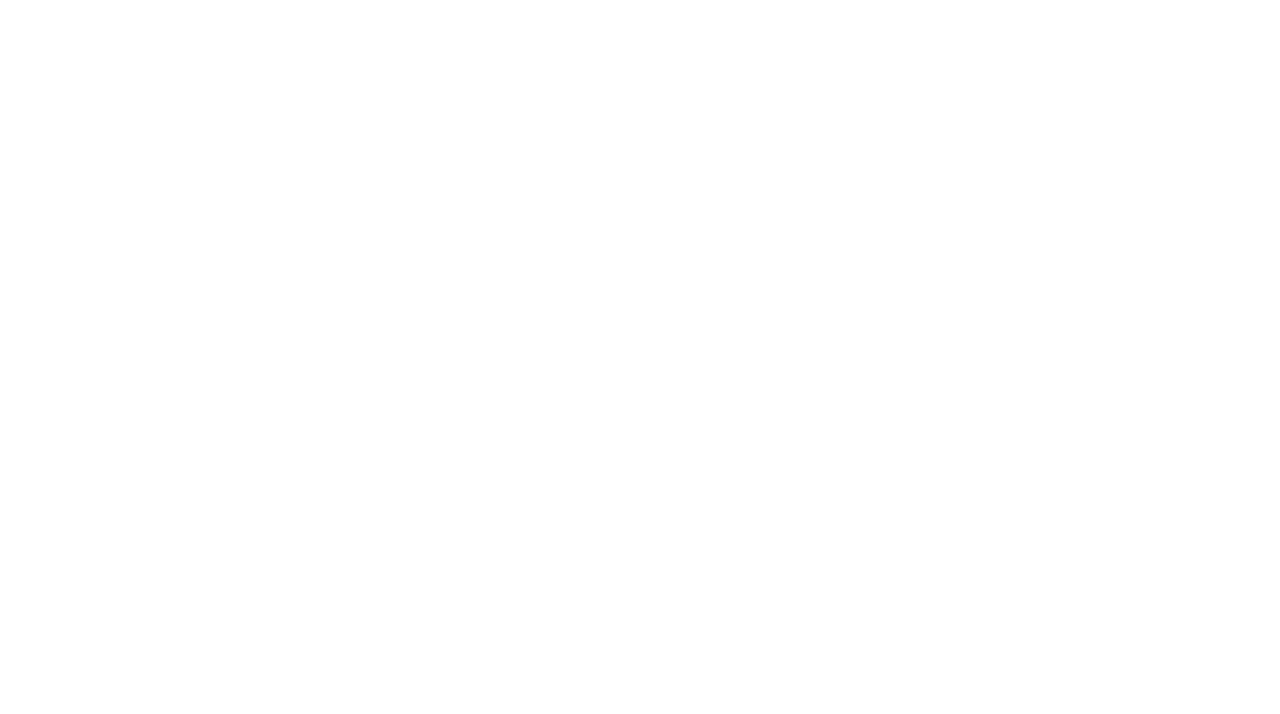
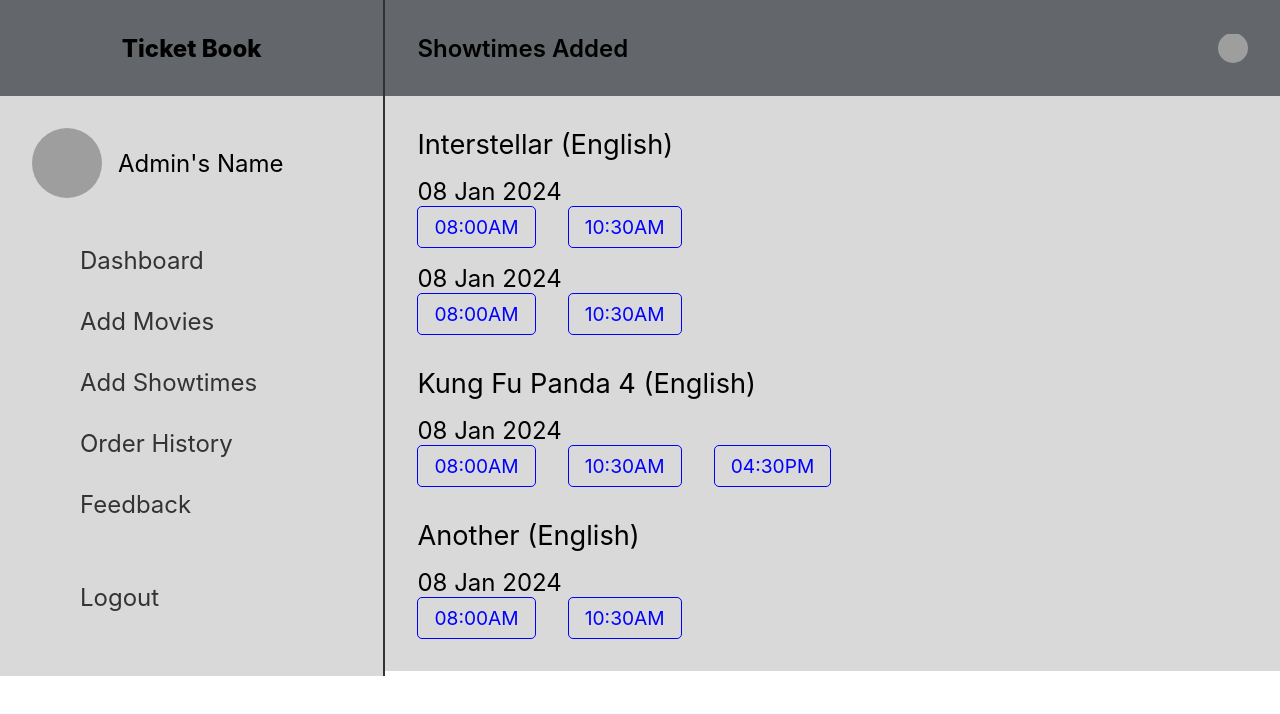
Before and after one commit to atrdskulasinghe/fullstack2, a React (Create React App) app: page /admin/added-showtimes in a window 1280 px wide. Before the commit this address had no page. Shown: the top 714 px of the page. Built offline with nearby package versions, Linux system fonts and the light colour scheme; grey boxes are pictures that could not be loaded.

Commit message:
admin panel done

```diff
--- a/public/index.html
+++ b/public/index.html
@@ -25,6 +25,10 @@
       work correctly both with client-side routing and a non-root public URL.
       Learn how to configure a non-root public URL by running `npm run build`.
     -->
+    <link
+      rel="stylesheet"
+      href="https://cdnjs.cloudflare.com/ajax/libs/font-awesome/6.1.1/css/all.min.css"
+    />
     <title>React App</title>
   </head>
   <body>
--- a/src/App.js
+++ b/src/App.js
@@ -21,6 +21,8 @@ import AddMovies from './pages/admin/AddMovies.js';
 import AddShowtimes from './pages/admin/AddShowtimes.js';
 import AddedMovies from './pages/admin/AddedMovies.js';
 import EditMovie from './pages/admin/EditMovie.js';
+import AddedShowtimes from './pages/admin/AddedShowtimes.js';
+import EditShowtime from './pages/admin/EditShowtime.js';
 
 function App() {
   return (
@@ -43,6 +45,8 @@ function App() {
           <Route path="/admin/add-showtimes" element={<AddShowtimes />} />
           <Route path="/admin/show-movies" element={<AddedMovies />} />
           <Route path="/admin/edit-movie" element={<EditMovie />} />
+          <Route path="/admin/added-showtimes" element={<AddedShowtimes />} />
+          <Route path="/admin/edit-showtime" element={<EditShowtime />} />
         </Routes>
       </Router>
     </div>
--- a/src/pages/admin/AddedShowtimes.js
+++ b/src/pages/admin/AddedShowtimes.js
@@ -0,0 +1,70 @@
+import React from "react";
+import "./css/adminstyle.css";
+import Navbar from "./components/Navbar";
+
+export default function AddedShowtimes() {
+  return (
+    <div>
+      <div className="page-content">
+        <Navbar />
+        <div className="right-content">
+          <div className="head">
+            <div className="admin-menu">
+              <div className="menu-btn">
+                <i className="fa-solid fa-bars"></i>
+              </div>
+              <span className="menu-title">showtimes added</span>
+            </div>
+            <div className="profile-icon">
+              <img src="./img/user-icon.png" />
+            </div>
+          </div>
+          <div className="right-page-background">
+            <div className="added-showtimes">
+              <div className="showtime-container">
+                <div className="showtime-card">
+                  <div className="movie-name">Interstellar (English)</div>
+                  <div className="movie-date">
+                    08 Jan 2024
+                    <div className="times">
+                      <a href="/admin/edit-showtime" className="movie-showtime">08:00AM</a>
+                      <a className="movie-showtime">10:30AM</a>
+                    </div>
+                  </div>
+                  <div className="movie-date">
+                    08 Jan 2024
+                    <div className="times">
+                      <a className="movie-showtime">08:00AM</a>
+                      <a className="movie-showtime">10:30AM</a>
+                    </div>
+                  </div>
+                </div>
+                <div className="showtime-card">
+                  <div className="movie-name">Kung Fu Panda 4 (English)</div>
+                  <div className="movie-date">
+                    08 Jan 2024
+                    <div className="times">
+                      <a className="movie-showtime">08:00AM</a>
+                      <a className="movie-showtime">10:30AM</a>
+                      <a className="movie-showtime">04:30PM</a>
+                    </div>
+                  </div>
+                </div>
+                <div className="showtime-card">
+                  <div className="movie-name">Another (English)</div>
+                  <div className="movie-date">
+                    08 Jan 2024
+                    <div className="times">
+                      <a className="movie-showtime">08:00AM</a>
+                      <a className="movie-showtime">10:30AM</a>
+                    </div>
+                  </div>
+                </div>
+              </div>
+            </div>
+          </div>
+        </div>
+      </div>
+    </div>
+  );
+}
--- a/src/pages/admin/Dashboard.js
+++ b/src/pages/admin/Dashboard.js
@@ -28,18 +28,18 @@ export default function Dashboard() {
                   </div>
                   <div className="nav-name">added movies</div>
                 </a>
-                <div className="nav-card">
+                <a href="/admin/added-showtimes" className="nav-card">
                   <div className="icon">
                     <i className="fa-solid fa-check-to-slot"></i>
                   </div>
                   <div className="nav-name">added showtimes</div>
-                </div>
-                <div className="nav-card">
+                </a>
+                <a className="nav-card">
                   <div className="icon">
                     <i className="fa-solid fa-film"></i>
                   </div>
-                  <div className="nav-name">available movies</div>
-                </div>
+                  <div className="nav-name">order history</div>
+                </a>
               </div>
             </div>
           </div>
--- /dev/null
+++ b/src/pages/admin/EditShowtime.js
@@ -0,0 +1,47 @@
+import React from "react";
+import "./css/adminstyle.css";
+import Navbar from "./components/Navbar";
+
+export default function EditShowtime() {
+  return (
+    <div>
+      <div className="page-content">
+        <Navbar />
+        <div className="right-content">
+          <div className="head">
+            <div className="admin-menu">
+              <div className="menu-btn">
+                <i className="fa-solid fa-bars"></i>
+              </div>
+              <span className="menu-title">edit showtime</span>
+            </div>
+            <div className="profile-icon">
+              <img src="../img/user-icon.png" alt="" />
+            </div>
+          </div>
+          <div className="right-page-background">
+            <div className="right-page">
+              <div className="input-row">
+                <label>select movie :</label>
+                <select value="" className="input-field">
+                  <option value="">Select a Movie</option>
+                </select>
+              </div>
+              <div className="input-row">
+                <label>date :</label>
+                <input type="date" className="input-field" />
+              </div>
+              <div className="input-row">
+                <label>showtime :</label>
+                <input type="time" className="input-field" />
+              </div>
+              <div className="crud-buttons">
+                <button className="insert">Update Showtime</button>
+              </div>
+            </div>
+          </div>
+        </div>
+      </div>
+    </div>
+  );
+}
--- a/src/pages/admin/css/adminstyle.css
+++ b/src/pages/admin/css/adminstyle.css
@@ -422,6 +422,51 @@
   background-color: transparent;
 }
 
+/* ---- added showtimes ----- */
+
+.page-content .right-content .right-page-background .added-showtimes {
+  display: flex;
+  padding: 2rem;
+}
+
+.page-content .right-content .right-page-background .added-showtimes .showtime-container {
+  display: flex;
+  flex-direction: column;
+  gap: 2rem;
+}
+
+.page-content .right-content .right-page-background .added-showtimes .showtime-container .showtime-card {
+  width: 100%;
+  display: flex;
+  flex-direction: column;
+  font-size: 1.7rem;
+  gap: 1rem;
+}
+
+.page-content .right-content .right-page-background .added-showtimes .showtime-container .showtime-card .movie-date {
+  font-size: 1.5rem;
+}
+
+.page-content .right-content .right-page-background .added-showtimes .showtime-container .showtime-card .movie-date .times {
+  font-size: 1.2rem;
+  display: flex;
+  gap: 2rem;
+}
+
+.page-content .right-content .right-page-background .added-showtimes .showtime-container .showtime-card .movie-date .times .movie-showtime {
+  padding: .5rem 1rem;
+  color: blue;
+  border: 1px solid blue;
+  border-radius: 5px;
+  cursor: pointer;
+}
+
+.page-content .right-content .right-page-background .added-showtimes .showtime-container .showtime-card .movie-date .times .movie-showtime:hover {
+  color: #fff;
+  border: 1px solid #fff;
+  background-color: #333;
+}
+
 
 
 
```
